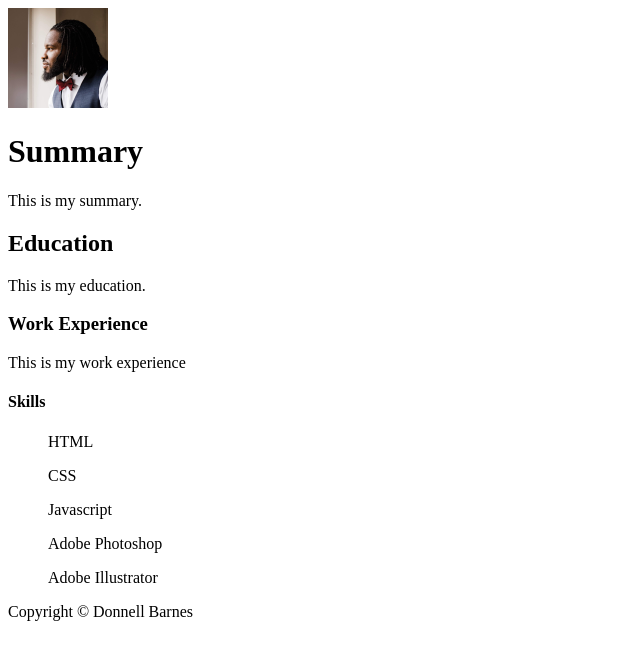
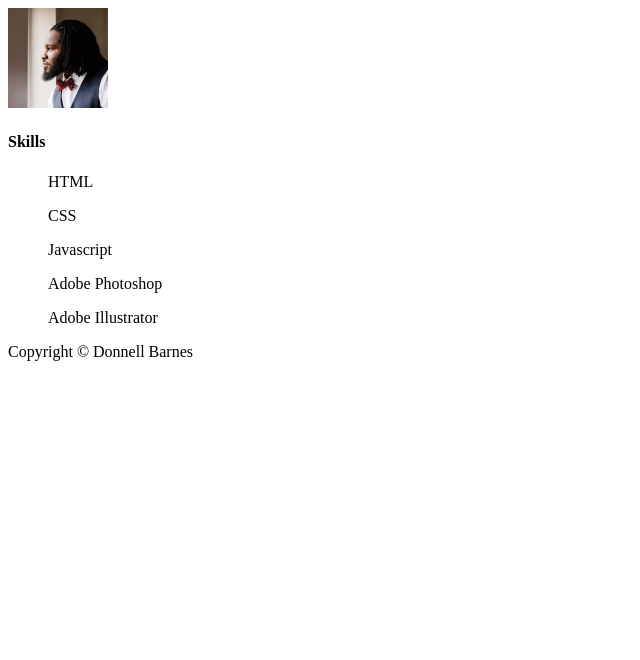
Before and after one commit to DonnellB95/portfolio-html, a plain HTML site: page index.html in a window 1280 px wide. Shown: the whole page, without its empty margins (0-640 px from the left). Drawn offline with Linux system fonts and the light colour scheme.

Commit message:
Update index.html

```diff
--- a/index.html
+++ b/index.html
@@ -7,12 +7,6 @@
 <body>
     <img height="100" width="100" src="1582891291228.jpg"
   alt="Headshot" />
-    <h1>Summary</h1>
-        <p>This is my summary.</p>
-    <h2>Education</h2>
-        <p>This is my education.</p>
-    <h3>Work Experience</h3>
-        <p>This is my work experience</p>
     <h4>Skills</h4>
         <ol>HTML</ol>
         <ol>CSS</ol>
```
